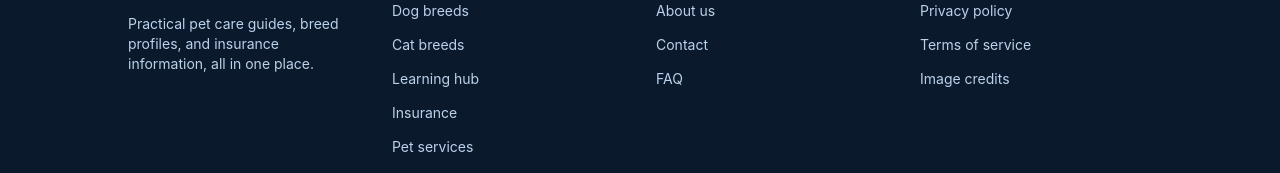
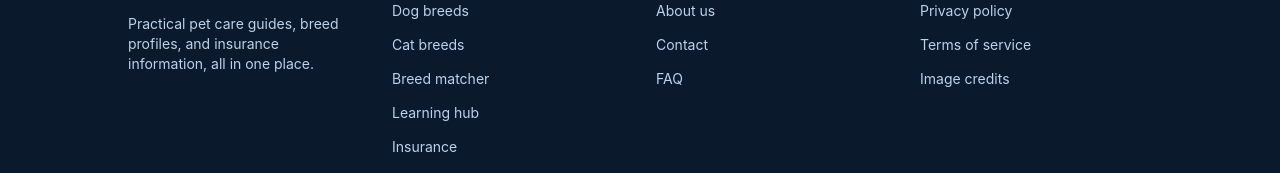
Before and after one commit to Tobi200-blip/PetWell, a React (Vite) app: page / in a window 1280 px wide. Shown: the part 4317-4490 px from the top of the page. Built offline with nearby package versions, Linux system fonts and the light colour scheme; no server answers.

Commit message:
Update Footer.jsx

```diff
--- a/src/components/Footer.jsx
+++ b/src/components/Footer.jsx
@@ -137,6 +137,7 @@ export default function Footer() {
             links={[
               { label: "Dog breeds", to: "/breeds" },
               { label: "Cat breeds", to: "/cats" },
+              { label: "Breed matcher", to: "/match" },
               { label: "Learning hub", to: "/articles" },
               { label: "Insurance", to: "/insurance" },
               { label: "Pet services", to: "/services" },
```
